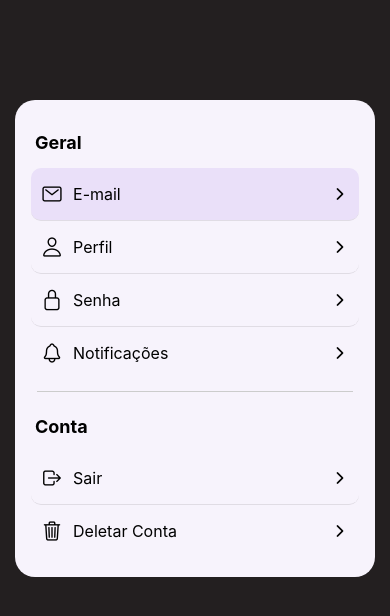
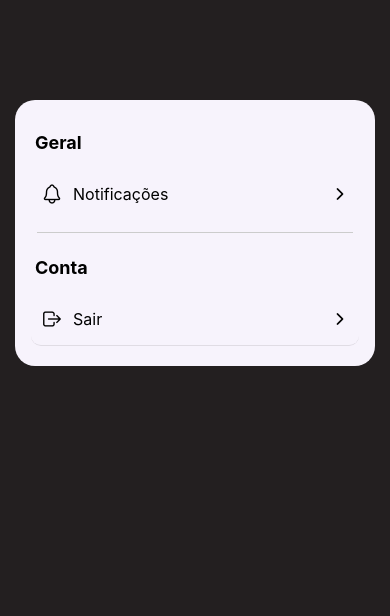
Before and after one commit to cammilamachado/AplicativoTaNaLista, a React Native app in the folder src/: screen /Config in a window 390 px wide. Shown: the top 616 px of the page. Built offline with nearby package versions, Linux system fonts and the light colour scheme; what react-native-calendars would draw is missing.

Commit message:
Modificações na tela de Config.tsx

```diff
--- a/src/src/screens/Config.tsx
+++ b/src/src/screens/Config.tsx
@@ -1,33 +1,46 @@
 import React from 'react';
-import { View, Text, StyleSheet, TouchableOpacity } from 'react-native';
-import Ionicons from '@expo/vector-icons/Ionicons';
+import { View, Text, StyleSheet, TouchableOpacity, Alert } from 'react-native';
+import { Ionicons } from '@expo/vector-icons';
+import { useNavigation } from '@react-navigation/native';
+import { NativeStackNavigationProp } from '@react-navigation/native-stack';
+import { RootStackParamList } from '../navigation/MainStack';
+import { auth } from '../firebase/firebase';
+import { signOut } from 'firebase/auth';
+
+type NavigationProp = NativeStackNavigationProp<RootStackParamList, 'Config'>;
 
 export default function Configuracoes() {
+
+  const navigation = useNavigation<NavigationProp>();
+  const usuarioLogado = auth.currentUser != null;
+
+  const handleLogout = () => {
+    signOut(auth)
+      .then(() => {
+        Alert.alert('Sessão encerrada', 'Você foi desconectado.');
+        navigation.navigate('Inicio');
+      })
+      .catch((error) => {
+        console.error('Erro ao sair:', error);
+        Alert.alert('Algo deu errado. Tente novamente.');
+      });
+  };
+
+  const handleNotificacoes = () => {
+    if (!usuarioLogado) {
+      Alert.alert(
+        'Faça login ou crie uma conta para ativar as notificações.'
+      );
+      return;
+    }
+  };
+
   return (
     <View style={styles.container}>
       <View style={styles.card}>
-
         <Text style={styles.sectionTitle}>Geral</Text>
 
-                <TouchableOpacity style={[styles.option, styles.email]}>
-                    <Ionicons name="mail-outline" size={22} />
-                    <Text style={styles.optionText}>E-mail</Text>
-                    <Ionicons name="chevron-forward-outline" size={18} />
-                </TouchableOpacity>
-
-                <TouchableOpacity style={styles.option}>
-                    <Ionicons name="person-outline" size={22} />
-                    <Text style={styles.optionText}>Perfil</Text>
-                    <Ionicons name="chevron-forward-outline" size={18} />
-                </TouchableOpacity>
-
-                <TouchableOpacity style={styles.option}>
-                    <Ionicons name="lock-closed-outline" size={22} />
-                    <Text style={styles.optionText}>Senha</Text>
-                    <Ionicons name="chevron-forward-outline" size={18} />
-                </TouchableOpacity>
-
-                <TouchableOpacity style={[styles.option, styles.border]}>
+        <TouchableOpacity style={[styles.option, styles.border]} onPress={handleNotificacoes}>
           <Ionicons name="notifications-outline" size={22} />
           <Text style={styles.optionText}>Notificações</Text>
           <Ionicons name="chevron-forward-outline" size={18} />
@@ -37,15 +50,9 @@ export default function Configuracoes() {
 
         <Text style={styles.sectionTitle}>Conta</Text>
 
-                <TouchableOpacity style={styles.option}>
+        <TouchableOpacity style={styles.option} onPress={handleLogout}>
           <Ionicons name="log-out-outline" size={22} />
           <Text style={styles.optionText}>Sair</Text>
-                    <Ionicons name="chevron-forward-outline" size={18} />
-                </TouchableOpacity>
-
-                <TouchableOpacity style={[styles.option, styles.border]}>
-                    <Ionicons name="trash-outline" size={22} />
-                    <Text style={styles.optionText}>Deletar Conta</Text>
           <Ionicons name="chevron-forward-outline" size={18} />
         </TouchableOpacity>
       </View>
@@ -92,9 +99,6 @@ const styles = StyleSheet.create({
     fontSize: 16,
     color: '#000',
   },
-    email: {
-        backgroundColor: '#EAE0F9',
-    },
   line: {
     height: 1,
     backgroundColor: '#ccc',
```
Lines whose indentation alone changed are shown as unchanged.
